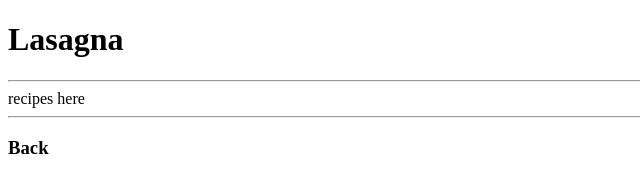
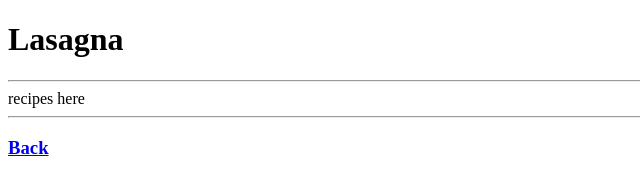
Before and after one commit to Vinay1291/Recipes, a plain HTML site: page recipes/lasagna.html in a window 1280 px wide. Shown: the full height of the page, 0-640 px from the left. Drawn offline with Linux system fonts and the light colour scheme.

Commit message:
Fix link error on lasagna page

```diff
--- a/recipes/lasagna.html
+++ b/recipes/lasagna.html
@@ -10,6 +10,6 @@
     <hr>
     recipes here
     <hr>
-    <h3>Back</h3>
+    <h3><a href="index.html">Back</a></h3>
 </body>
 </html>
```
